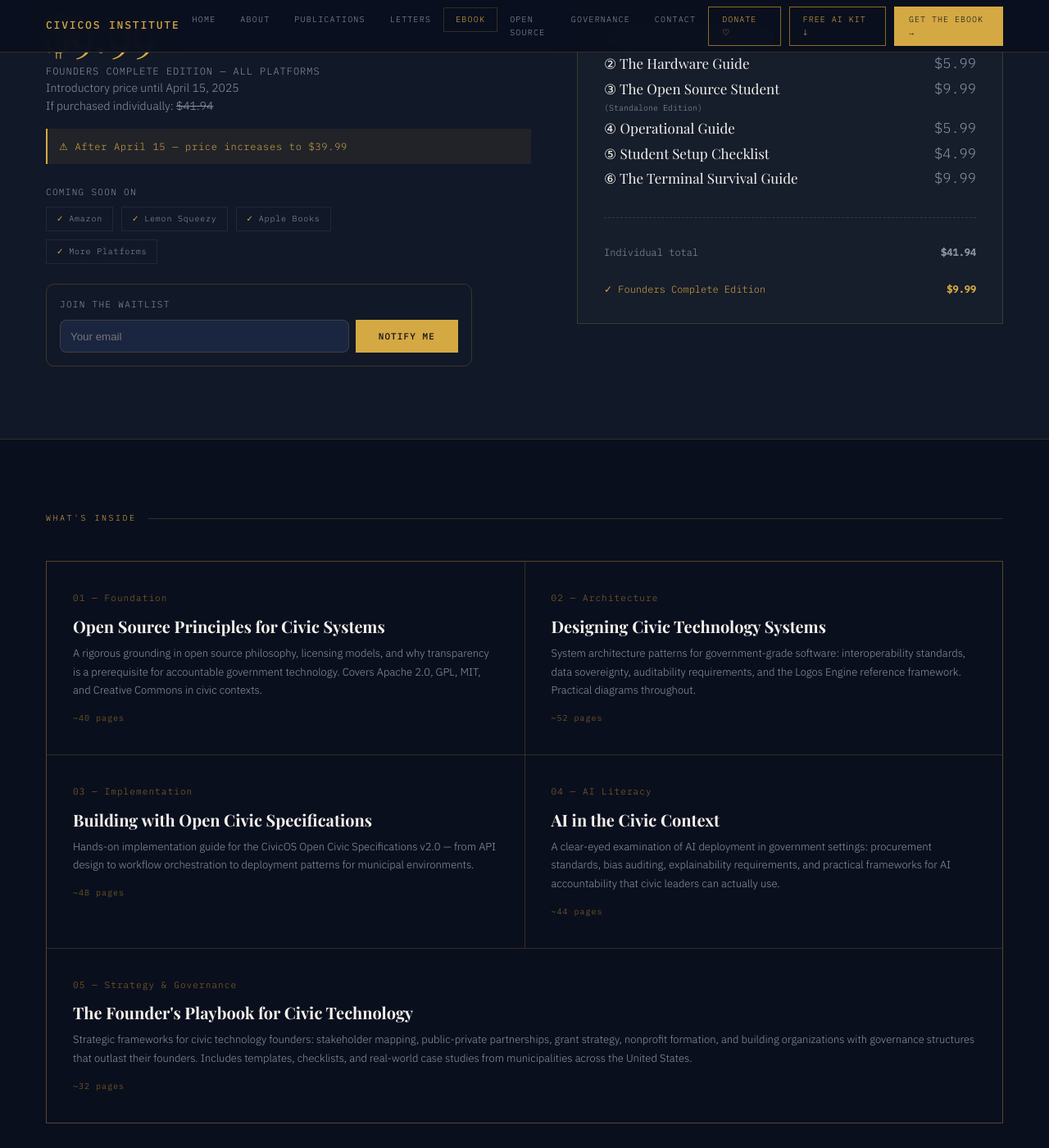
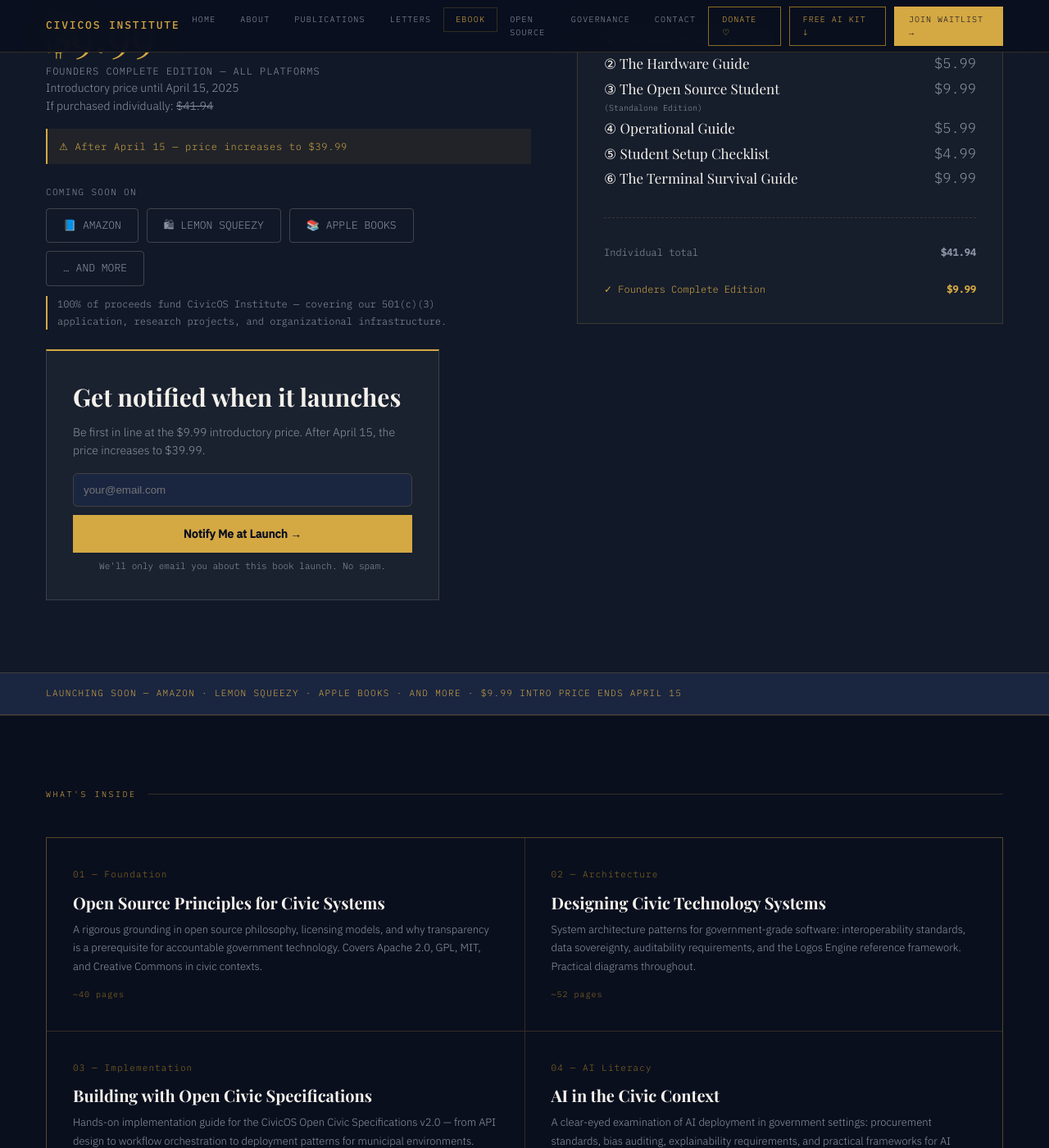
Before and after one commit to CivicOSInstitute/civicos-institute.github.io, a Jekyll site: the page built from ebook.html, in a window 1280 px wide and 1400 px high, scrolled down 1154 px. Shown: the whole window at 82% size. Built offline with Jekyll 4.4.1, drawn with Linux system fonts in a browser that asks for light colours; some web fonts are replaced; some of the changed text lies outside the part shown.

Commit message:
Ebook page: coming soon state, five-book compilation callout, .99 intro pricing urgency, waitlist capture, April 15 deadline

```diff
--- a/_includes/nav.html
+++ b/_includes/nav.html
@@ -16,6 +16,6 @@
   <div class="nav-right">
     <a href="https://www.gofundme.com/f/help-launch-the-civicos-institute" target="_blank" rel="noopener" class="btn-nav-outline">Donate ♡</a>
     <a href="{{ '/publications/' | relative_url }}" class="btn-nav-outline">Free AI Kit ↓</a>
-    <a href="{{ '/ebook/' | relative_url }}" class="btn-nav-solid">Get the Ebook →</a>
+    <a href="{{ '/ebook/#waitlist' | relative_url }}" class="btn-nav-solid">Join Waitlist →</a>
   </div>
 </nav>
--- a/ebook.html
+++ b/ebook.html
@@ -59,23 +59,25 @@
         <p style="color:var(--grey);font-size:14px;">If purchased individually: <span style="text-decoration:line-through;">$41.94</span></p>
         <div style="background:rgba(212,168,67,.08);border-left:2px solid var(--amber);padding:12px 14px;margin:16px 0;font-family:var(--mono);font-size:12px;color:var(--amber);letter-spacing:.06em;">⚠ After April 15 — price increases to $39.99</div>
 
-        <div style="margin-top:26px;max-width:460px;">
-          <div style="font-family:var(--mono);font-size:11px;letter-spacing:.12em;text-transform:uppercase;color:var(--grey);margin-bottom:8px;">COMING SOON ON</div>
+        <div style="margin-top:26px;max-width:560px;">
+          <div style="font-family:var(--mono);font-size:11px;letter-spacing:.12em;text-transform:uppercase;color:var(--grey);margin-bottom:10px;">COMING SOON ON</div>
           <div style="display:flex;flex-wrap:wrap;gap:10px;">
-            <span class="book-badge">Amazon</span>
-            <span class="book-badge">Lemon Squeezy</span>
-            <span class="book-badge">Apple Books</span>
-            <span class="book-badge">More Platforms</span>
+            <span style="background:transparent;border:1px solid rgba(244,241,235,0.2);border-radius:4px;padding:10px 20px;font-family:var(--mono);font-size:13px;text-transform:uppercase;color:#8B95A5;">📘 Amazon</span>
+            <span style="background:transparent;border:1px solid rgba(244,241,235,0.2);border-radius:4px;padding:10px 20px;font-family:var(--mono);font-size:13px;text-transform:uppercase;color:#8B95A5;">🛍 Lemon Squeezy</span>
+            <span style="background:transparent;border:1px solid rgba(244,241,235,0.2);border-radius:4px;padding:10px 20px;font-family:var(--mono);font-size:13px;text-transform:uppercase;color:#8B95A5;">📚 Apple Books</span>
+            <span style="background:transparent;border:1px solid rgba(244,241,235,0.2);border-radius:4px;padding:10px 20px;font-family:var(--mono);font-size:13px;text-transform:uppercase;color:#8B95A5;">… And more</span>
           </div>
+          <p style="margin-top:12px;border-left:2px solid var(--amber);padding-left:12px;font-family:var(--mono);font-size:12px;color:#8B95A5;line-height:1.7;">100% of proceeds fund CivicOS Institute — covering our 501(c)(3) application, research projects, and organizational infrastructure.</p>
         </div>
 
-        <form action="https://formspree.io/f/mbdaobda" method="POST" style="margin-top:24px;border:1px solid var(--border);padding:16px;border-radius:10px;max-width:520px;">
-          <div style="font-family:var(--mono);font-size:11px;letter-spacing:.12em;text-transform:uppercase;color:var(--grey);margin-bottom:10px;">Join the waitlist</div>
-          <div style="display:flex;gap:8px;flex-wrap:wrap;">
-            <input type="email" name="email" required placeholder="Your email" style="flex:1;min-width:220px;background:var(--navy-light);border:1px solid var(--border);color:var(--white);padding:10px 12px;border-radius:8px;">
-            <input type="hidden" name="source" value="ebook-waitlist">
-            <button type="submit" class="btn-primary">Notify Me</button>
-          </div>
+        <form id="waitlist" action="https://formspree.io/f/mbdaobda" method="POST" style="margin-top:24px;background:rgba(244,241,235,0.04);border:1px solid rgba(244,241,235,0.15);border-top:2px solid #D4A843;padding:32px;max-width:480px;">
+          <h3 style="font-family:var(--serif);font-size:30px;margin:0 0 8px;">Get notified when it launches</h3>
+          <p style="font-family:var(--sans);font-size:14px;color:var(--grey);margin:0 0 16px;">Be first in line at the $9.99 introductory price. After April 15, the price increases to $39.99.</p>
+          <input type="email" name="email" required placeholder="your@email.com" style="width:100%;background:var(--navy-light);border:1px solid var(--border);color:var(--white);padding:12px;border-radius:6px;margin-bottom:10px;">
+          <input type="hidden" name="_subject" value="Ebook Waitlist Signup — The Open Source Student">
+          <input type="hidden" name="_next" value="https://civicos-institute.org/ebook-waitlist-thanks/">
+          <button type="submit" style="width:100%;padding:14px;background:#D4A843;color:#0A0F1E;border:none;font-family:var(--sans);font-weight:700;font-size:14px;cursor:pointer;">Notify Me at Launch →</button>
+          <p style="font-family:var(--mono);font-size:11px;color:var(--grey);text-align:center;margin-top:8px;">We'll only email you about this book launch. No spam.</p>
         </form>
       </div>
 
@@ -95,6 +97,10 @@
       </div>
     </div>
   </section>
+
+  <div style="padding:16px 56px;background:var(--navy-light);border-top:1px solid var(--border);border-bottom:1px solid var(--border);display:flex;align-items:center;gap:12px;flex-wrap:wrap;">
+    <span style="font-family:var(--mono);font-size:11px;letter-spacing:0.12em;text-transform:uppercase;color:var(--amber);">LAUNCHING SOON — Amazon · Lemon Squeezy · Apple Books · And More · $9.99 Intro Price Ends April 15</span>
+  </div>
 
   <!-- What's Inside -->
   <section class="sec">
@@ -177,7 +183,7 @@
           <span class="faq-q-text">Is there institutional or bulk pricing?</span>
           <span class="faq-toggle">+</span>
         </div>
-        <div class="faq-a">Yes. For orders of 10 or more copies — for universities, municipal governments, nonprofits, or training programs — CivicOS Institute offers discounted pricing. Contact us via the Contact page for a quote. We also offer educational licensing for classroom use.</div>
+        <div class="faq-a">Institutional pricing will be available after launch — contact NCerbone@civicos-institute.org for academic and organizational inquiries.</div>
       </div>
       <div class="faq-item">
         <div class="faq-q" onclick="toggleFaq(this)">
@@ -197,6 +203,30 @@
   </section>
 
   <!-- Bottom CTA -->
+  <script>
+    (function(){
+      const form = document.getElementById('waitlist');
+      if(!form) return;
+      form.addEventListener('submit', async function(e){
+        e.preventDefault();
+        const btn = form.querySelector('button[type="submit"]');
+        if(btn){ btn.disabled = true; btn.textContent = 'Submitting…'; }
+        try {
+          const res = await fetch(form.action, {
+            method: 'POST',
+            headers: { 'Accept': 'application/json' },
+            body: new FormData(form)
+          });
+          if(!res.ok) throw new Error('Form submission failed');
+          window.location.href = "{{ '/ebook-waitlist-thanks/' | relative_url }}";
+        } catch(err){
+          alert('Submission failed. Please try again.');
+          if(btn){ btn.disabled = false; btn.textContent = 'Notify Me at Launch →'; }
+        }
+      });
+    })();
+  </script>
+
   <div class="ebook-cta fi">
     <div>
       <h2>Ready to build <em>open</em><br>civic infrastructure?</h2>
@@ -204,8 +234,7 @@
       <p style="margin-top:12px;font-family:var(--mono);font-size:11px;color:var(--amber);letter-spacing:0.06em;">◆ 100% of proceeds fund CivicOS Institute directly.</p>
     </div>
     <div class="ebook-cta-right">
-      <a href="/ebook/" target="_blank" rel="noopener" class="btn-primary" style="font-size:13px;padding:16px 32px;">View Ebook Details →</a>
-      <button class="btn-outline" style="cursor:pointer;" onclick="window.location='{{ '/contact/' | relative_url }}'">Bulk / Institutional Orders</button>
+      <a href="{{ '/ebook/#waitlist' | relative_url }}" class="btn-primary" style="font-size:13px;padding:16px 32px;">Join the Waitlist →</a>
       <p style="font-family:var(--mono);font-size:10px;color:var(--grey);text-align:right;margin-top:8px;">Coming soon on Amazon · Lemon Squeezy · Apple Books</p>
     </div>
   </div>
```
Also changed, not shown: ebook-waitlist-thanks.md (added, +31 -0 lines).
